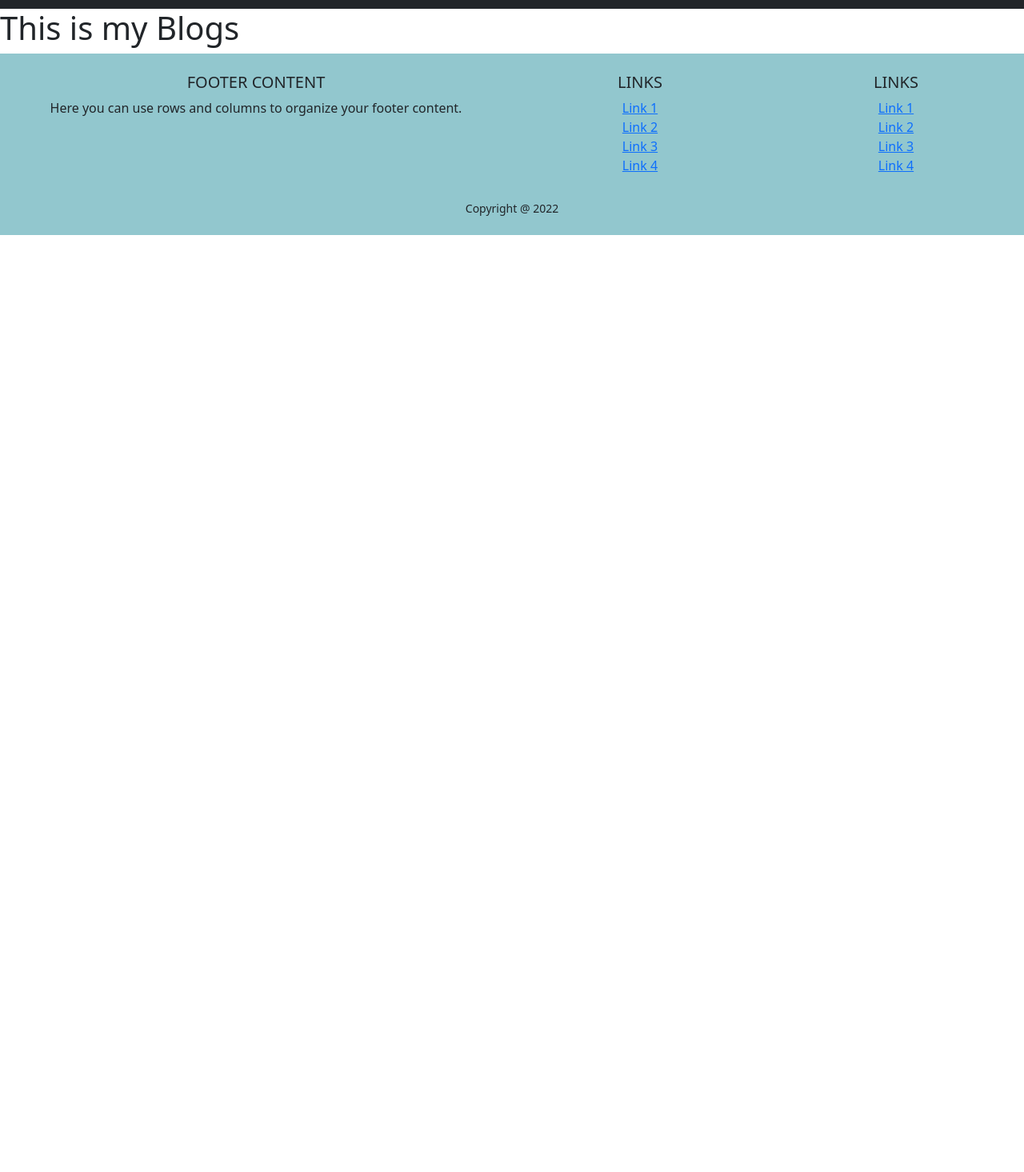
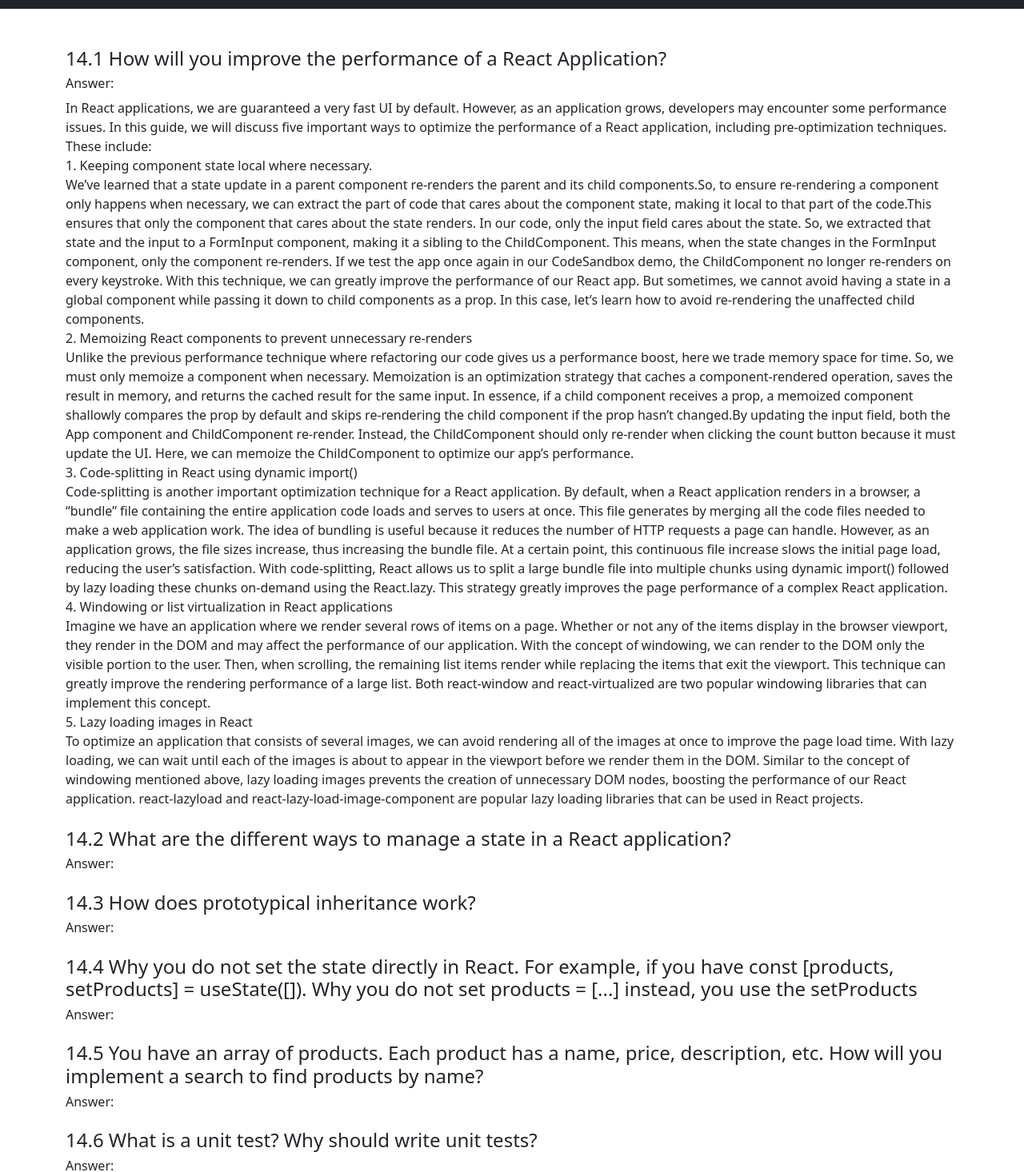
Before and after one commit to abdurrahmanALONG/manufacturer-website-client-side-12, a React (Create React App) app: page /blogs in a window 1280 px wide. Shown: the part 47-1513 px from the top of the page at 80% size. Before the commit the page ends 800 px from the top, so only its background shows below. Built offline with nearby package versions, Linux system fonts and the light colour scheme; no server answers.

Commit message:
working for blogs and bonas

```diff
--- a/src/Pages/Blogs/Blogs.js
+++ b/src/Pages/Blogs/Blogs.js
@@ -2,8 +2,90 @@ import React from 'react';
 
 const Blogs = () => {
     return (
-        <div>
-            <h1>This is my Blogs</h1>
+        <div className='container my-5'>
+            <div className='my-4'>
+                <h4>14.1 How will you improve the performance of a React Application?</h4>
+                <h6>Answer:</h6>
+                <p>
+                    <div>In React applications, we are guaranteed a very fast UI by default. However, as an application grows, developers may encounter some performance issues.
+                        In this guide, we will discuss five important ways to optimize the performance of a React application, including pre-optimization techniques. These include:</div>
+                    <div>1. Keeping component state local where necessary.
+                        <div>We’ve learned that a state update in a parent component re-renders the parent and its child components.So, to ensure re-rendering a component only happens when necessary, we can extract the part of code that cares about the component state, making it local to that part of the code.This ensures that only the component that cares about the state renders. In our code, only the input field cares about the state. So, we extracted that state and the input to a FormInput component, making it a sibling to the ChildComponent.
+
+                            This means, when the state changes in the FormInput component, only the component re-renders.
+
+                            If we test the app once again in our CodeSandbox demo, the ChildComponent no longer re-renders on every keystroke. With this technique, we can greatly improve the performance of our React app.
+
+                            But sometimes, we cannot avoid having a state in a global component while passing it down to child components as a prop. In this case, let’s learn how to avoid re-rendering the unaffected child components.</div>
+                    </div>
+                    <div>2. Memoizing React components to prevent unnecessary re-renders
+                        <div>
+                            Unlike the previous performance technique where refactoring our code gives us a performance boost, here we trade memory space for time. So, we must only memoize a component when necessary.
+
+                            Memoization is an optimization strategy that caches a component-rendered operation, saves the result in memory, and returns the cached result for the same input.
+
+                            In essence, if a child component receives a prop, a memoized component shallowly compares the prop by default and skips re-rendering the child component if the prop hasn’t changed.By updating the input field, both the App component and ChildComponent re-render.
+
+                            Instead, the ChildComponent should only re-render when clicking the count button because it must update the UI. Here, we can memoize the ChildComponent to optimize our app’s performance.
+                        </div>
+                    </div>
+                    <div>3. Code-splitting in React using dynamic import()
+                        <div>
+                            Code-splitting is another important optimization technique for a React application. By default, when a React application renders in a browser, a “bundle” file containing the entire application code loads and serves to users at once. This file generates by merging all the code files needed to make a web application work.
+
+                            The idea of bundling is useful because it reduces the number of HTTP requests a page can handle. However, as an application grows, the file sizes increase, thus increasing the bundle file. At a certain point, this continuous file increase slows the initial page load, reducing the user’s satisfaction.
+
+                            With code-splitting, React allows us to split a large bundle file into multiple chunks using dynamic import() followed by lazy loading these chunks on-demand using the React.lazy. This strategy greatly improves the page performance of a complex React application.
+                        </div>
+                    </div>
+                    <div>4. Windowing or list virtualization in React applications
+                        <div>Imagine we have an application where we render several rows of items on a page. Whether or not any of the items display in the browser viewport, they render in the DOM and may affect the performance of our application.
+
+                            With the concept of windowing, we can render to the DOM only the visible portion to the user. Then, when scrolling, the remaining list items render while replacing the items that exit the viewport. This technique can greatly improve the rendering performance of a large list.
+
+                            Both react-window and react-virtualized are two popular windowing libraries that can implement this concept.</div>
+                    </div>
+                    <div>5. Lazy loading images in React
+                        <div>To optimize an application that consists of several images, we can avoid rendering all of the images at once to improve the page load time. With lazy loading, we can wait until each of the images is about to appear in the viewport before we render them in the DOM.
+
+                            Similar to the concept of windowing mentioned above, lazy loading images prevents the creation of unnecessary DOM nodes, boosting the performance of our React application.
+
+                            react-lazyload and react-lazy-load-image-component are popular lazy loading libraries that can be used in React projects.
+                        </div>
+                    </div>
+
+                </p>
+            </div>
+
+            <div className='my-4'>
+                <h4>14.2 What are the different ways to manage a state in a React application?</h4>
+                <h6>Answer:</h6>
+                <p></p>
+            </div>
+
+            <div className='my-4'>
+                <h4>14.3 How does prototypical inheritance work?</h4>
+                <h6>Answer:</h6>
+                <p></p>
+            </div>
+
+            <div className='my-4'>
+                <h4>14.4 Why you do not set the state directly in React. For example, if you have const [products, setProducts] = useState([]). Why you do not set products = [...] instead, you use the setProducts</h4>
+                <h6>Answer:</h6>
+                <p></p>
+            </div>
+
+            <div className='my-4'>
+                <h4>14.5 You have an array of products. Each product has a name, price, description, etc. How will you implement a search to find products by name?</h4>
+                <h6>Answer:</h6>
+                <p></p>
+            </div>
+
+            <div className='my-4'>
+                <h4>14.6 What is a unit test? Why should write unit tests?</h4>
+                <h6>Answer:</h6>
+                <p></p>
+            </div>
         </div>
     );
 };
```
